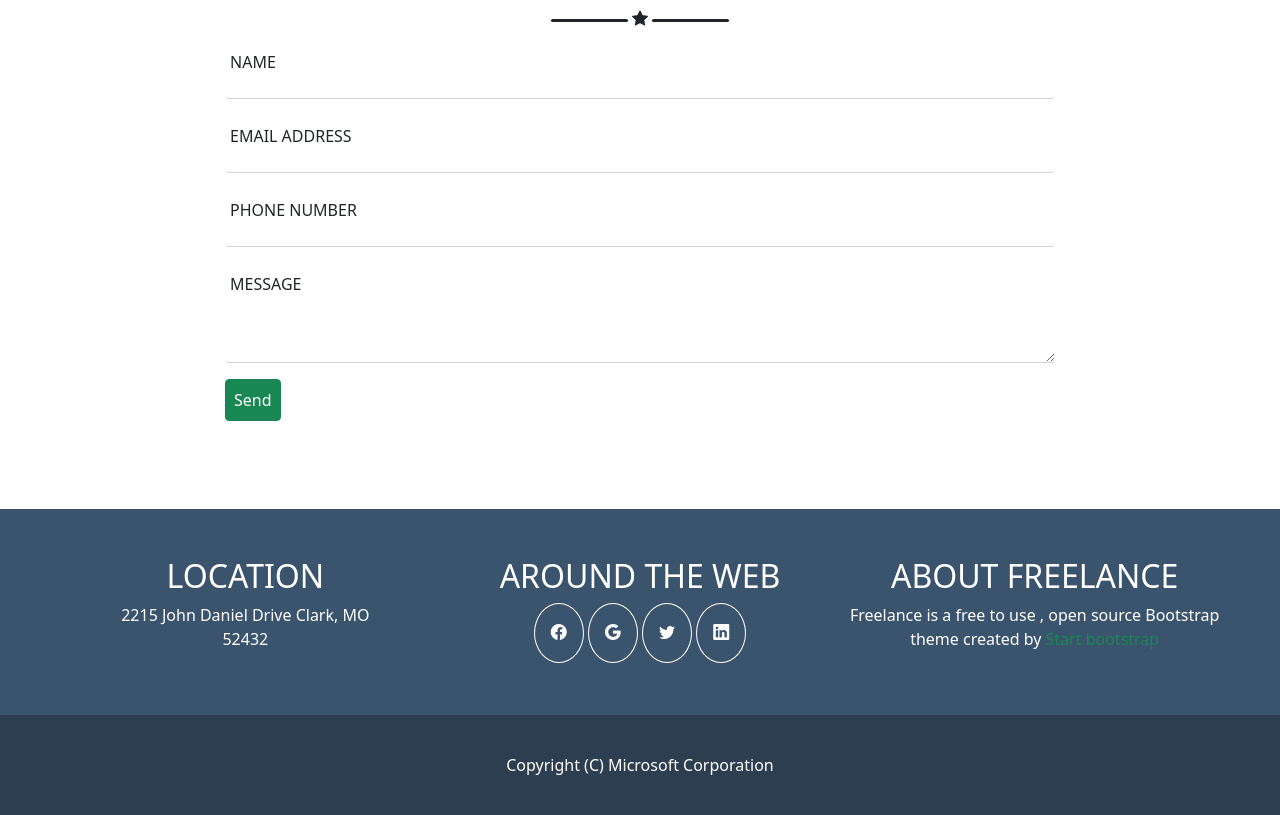
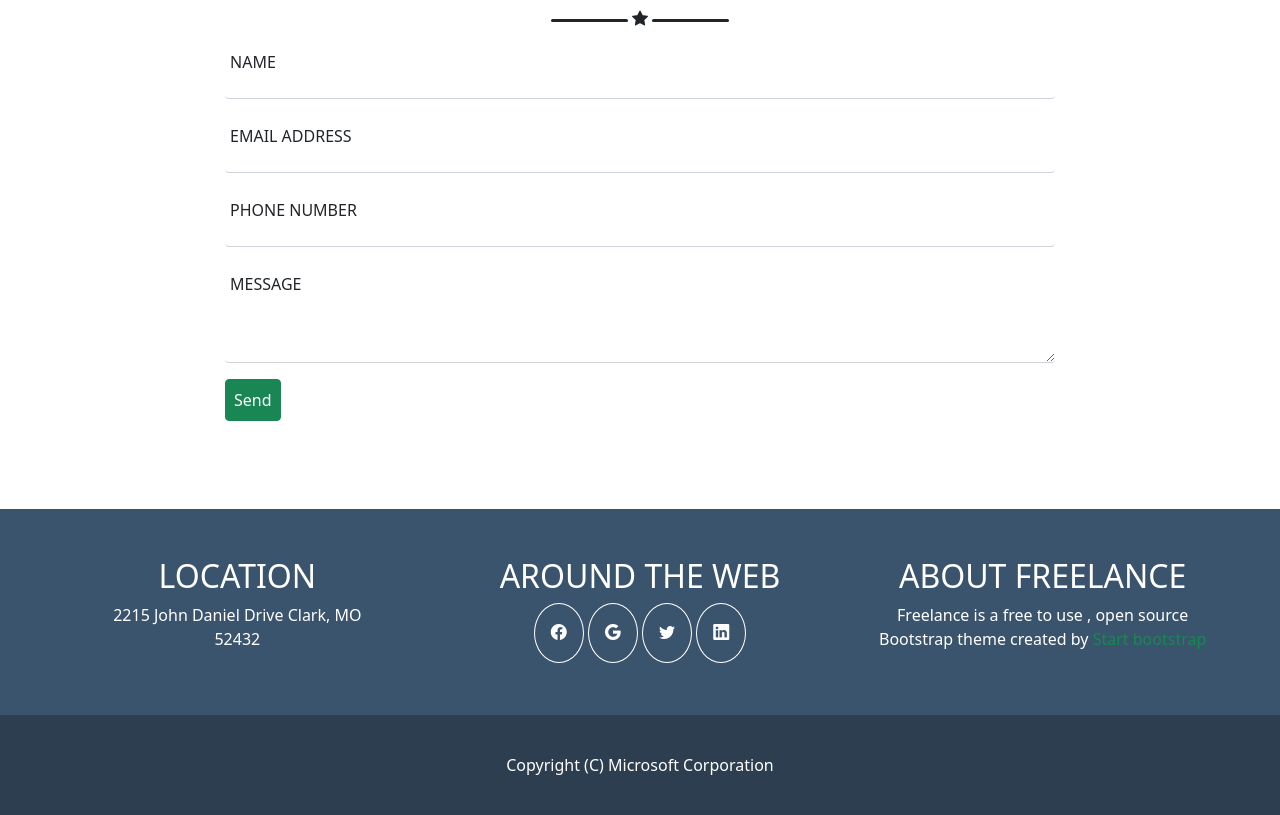
Before and after one commit to EdoardoRagazzi/html-css-bootstrap-freelancer, a plain HTML site: page index.html in a window 1280 px wide. Shown: the part 1730-2545 px from the top of the page. Drawn offline with nearby package versions, Linux system fonts and the light colour scheme.

Commit message:
gutter footer

```diff
--- a/index.html
+++ b/index.html
@@ -12,6 +12,7 @@
     <link rel="stylesheet" href="css/style.css">
     <title>Bootstrap Freelance</title>
 </head>
+
 
 <body>
     <!-- START FREELANCE  -->
@@ -238,7 +239,7 @@
     <!-----------FOOTER---------->
     <footer>
         <div class="container-fluid">
-            <div class="row  justify-content-center text-center text-white p-5">
+            <div class="row  justify-content-center text-center text-white p-5 g-5">
                 <div class="col-12  col-md-4 ">
                     <h2 class="text-uppercase">location</h2>
                     <p>2215 John Daniel Drive Clark, MO
@@ -253,17 +254,18 @@
                     <div class="twitter d-inline-flex circle p-3"><i class="bi bi-twitter"></i></div>
                     <div class="linkedin d-inline-flex circle p-3"><i class="bi bi-linkedin"></i></div>
                 </div>
-                <div class="col-12  col-md-4">
+                <div class="col-12  col-md-4 ">
                     <h2 class="text-uppercase">about freelance</h2>
                     <p>Freelance is a free to use , open source Bootstrap theme created by <span
                             class="link-success">Start bootstrap</span>
                     </p>
                 </div>
             </div>
-            <div class="row">
-                <div class="col coopyright text-center">
-                    <p>Copyright (C) Microsoft Corporation</p>
-                </div>
+
+        </div>
+        <div class="row">
+            <div class="col coopyright text-center">
+                <p>Copyright (C) Microsoft Corporation</p>
             </div>
         </div>
     </footer>
```
